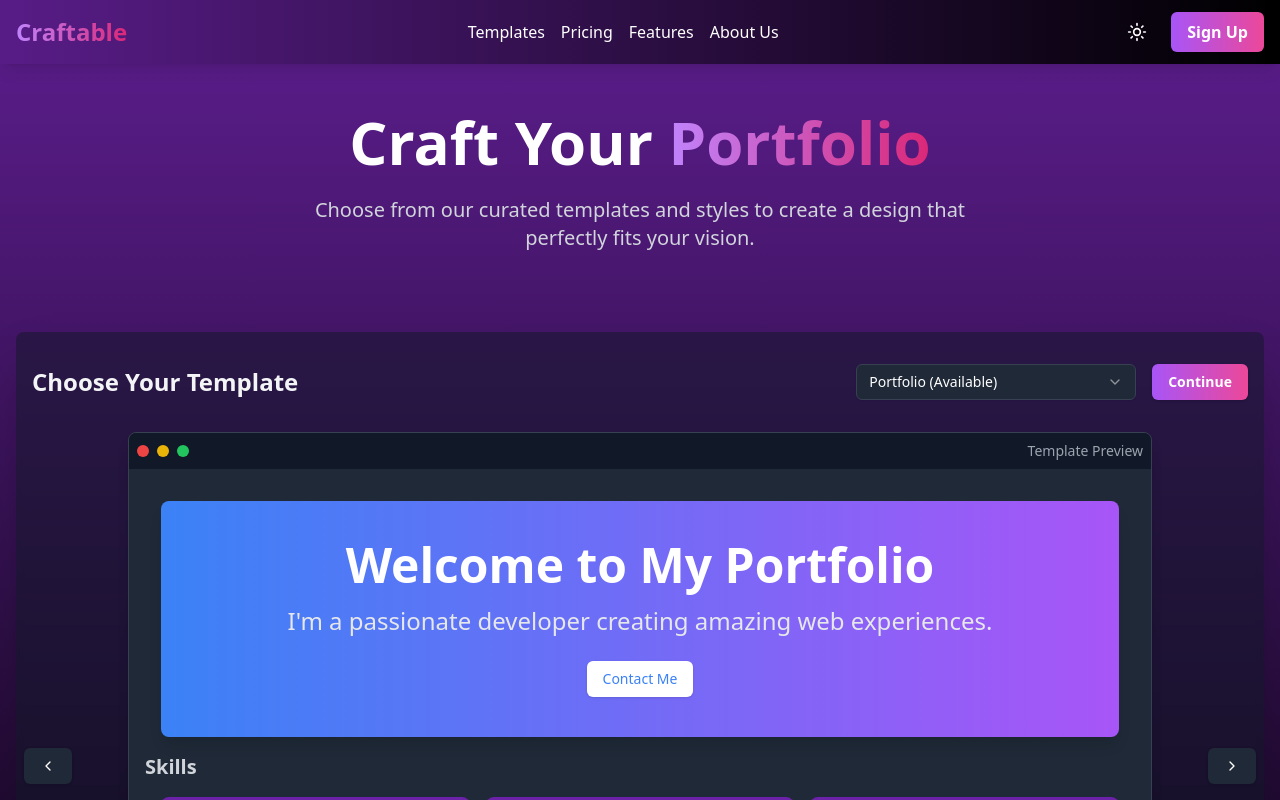
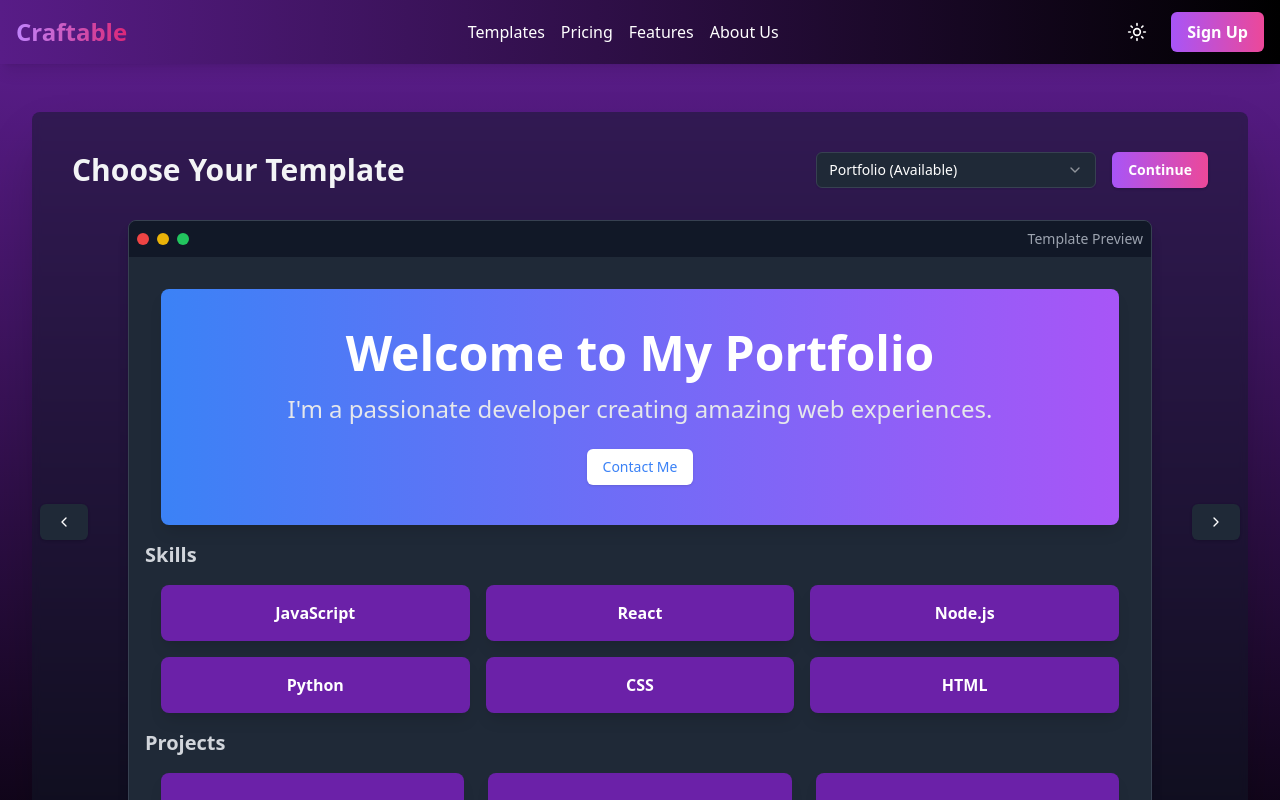
Before and after one commit to moiz2405/Craftable, a Next.js app: page /craft in a window 1280 px wide. Shown: the top 800 px of the page. Built offline with nearby package versions, Linux system fonts and the light colour scheme.

Commit message:
updated projects

```diff
--- a/components/craft/CraftSite.tsx
+++ b/components/craft/CraftSite.tsx
@@ -3,6 +3,7 @@
 import { Button } from "@/components/ui/button";
 import Link from 'next/link';
 import TemplateSelector from "../templates/TemplateSelector";
+
 interface CraftSiteProps {
     selectedSite: string;
 }
@@ -10,23 +11,13 @@ interface CraftSiteProps {
 export default function CraftSite({ selectedSite }: CraftSiteProps) {
     return (
         <div className="min-h-screen flex flex-col text-white bg-gradient-to-b from-purple-900 to-black">
-            <header className="text-center py-12 px-4">
-                <h1 className="text-4xl md:text-6xl font-extrabold mb-6">
-                    Craft Your{' '}
-                    <span className="font-bold text-transparent bg-clip-text bg-gradient-to-r from-purple-400 to-pink-600">
-                        {selectedSite}
-                    </span>
-                </h1>
-                <p className="text-xl text-gray-300 max-w-2xl mx-auto">
-                    Choose from our curated templates and styles to create a design that perfectly fits your vision.
-                </p>
-            </header>
 
-            <main className="flex-grow flex flex-col items-center justify-center px-4 py-8">
+
+            <main className="flex-grow flex flex-col items-center justify-center px-8 py-12">
+
                 <div className="w-full max-w-7xl mx-auto bg-gray-900/50 backdrop-blur-sm rounded-lg shadow-2xl overflow-hidden">
                     <TemplateSelector />
                 </div>
-
             </main>
         </div>
     );
--- a/components/templates/TemplateSelector.tsx
+++ b/components/templates/TemplateSelector.tsx
@@ -35,7 +35,6 @@ const TEMPLATES = [
     { label: 'Landing Page', status: 'Upcoming', components: [] },
 ];
 
-
 function TemplateCard({
     style,
     onSelect,
@@ -71,8 +70,6 @@ function TemplateCard({
                         <p className="text-gray-400 text-center p-4">No components available for this template.</p>
                     )}
                 </div>
-
-
             </div>
 
             <div className="p-4 flex justify-center bg-gray-900">
@@ -90,8 +87,6 @@ function TemplateCard({
         </div>
     );
 }
-
-
 
 function CarouselNavButton({ direction, onClick }: { direction: 'left' | 'right'; onClick: () => void; }) {
     const Icon = direction === 'left' ? ChevronLeft : ChevronRight;
@@ -132,9 +127,9 @@ export default function TemplateSelector() {
     const selectedTemplateData = TEMPLATES.find((template) => template.label === selectedTemplate);
 
     return (
-        <div className="space-y-8 container mx-auto px-4 py-8">
+        <div className="space-y-8 container mx-auto px-10 py-10">
             <div className="flex flex-col md:flex-row justify-between items-center mb-6 gap-4">
-                <h2 className="text-2xl font-bold text-gray-100">Choose Your Template</h2>
+                <h2 className="text-3xl font-bold text-gray-100">Choose Your Template</h2>
                 <div className="flex gap-4">
                     <Select
                         value={selectedTemplate}
@@ -167,13 +162,13 @@ export default function TemplateSelector() {
             </div>
 
             {/* Template Card Container */}
-            <div className="relative aspect-[16/10] w-full max-w-5xl mx-auto">
+            <div className="relative aspect-[16/9] w-full max-w-5xl mx-auto">
                 <AnimatePresence mode="wait">
                     <motion.div
                         key={currentStyleIndex}
-                        initial={{ opacity: 0, x: 300 }}
-                        animate={{ opacity: 1, x: 0 }}
-                        exit={{ opacity: 0, x: -300 }}
+                        initial={{ opacity: 0, y: 200 }}
+                        animate={{ opacity: 1, y: 0 }}
+                        exit={{ opacity: 0, y: -200 }}
                         transition={{ duration: 0.5 }}
                         className="absolute inset-0"
                     >
@@ -186,6 +181,7 @@ export default function TemplateSelector() {
                     </motion.div>
                 </AnimatePresence>
             </div>
+
 
             {/* Separate Container for Navigation Buttons */}
             <div className="flex justify-center mt-4 space-x-2">
```
